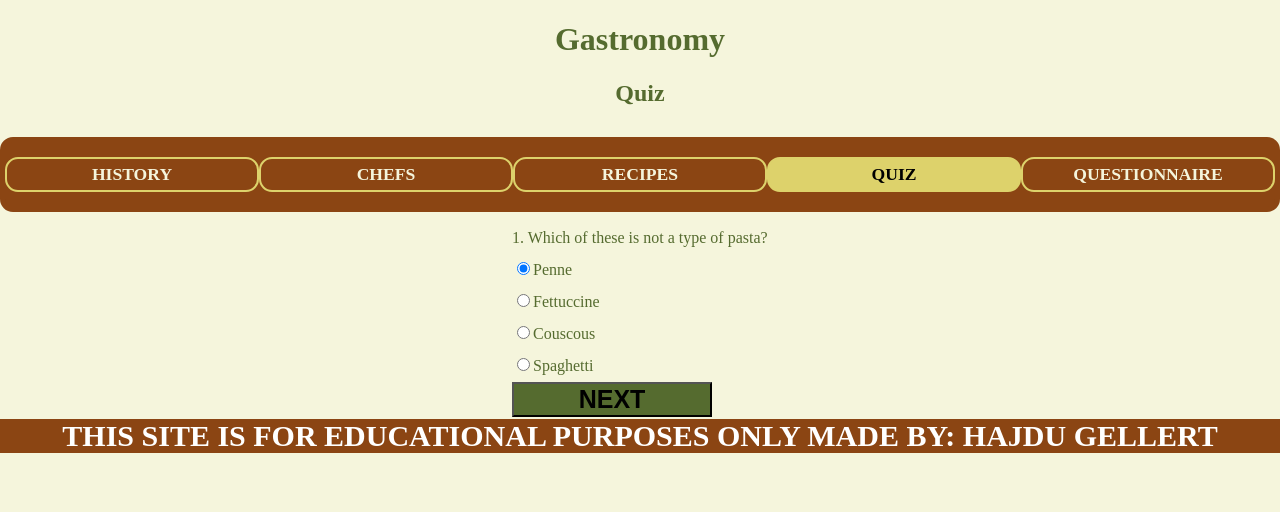
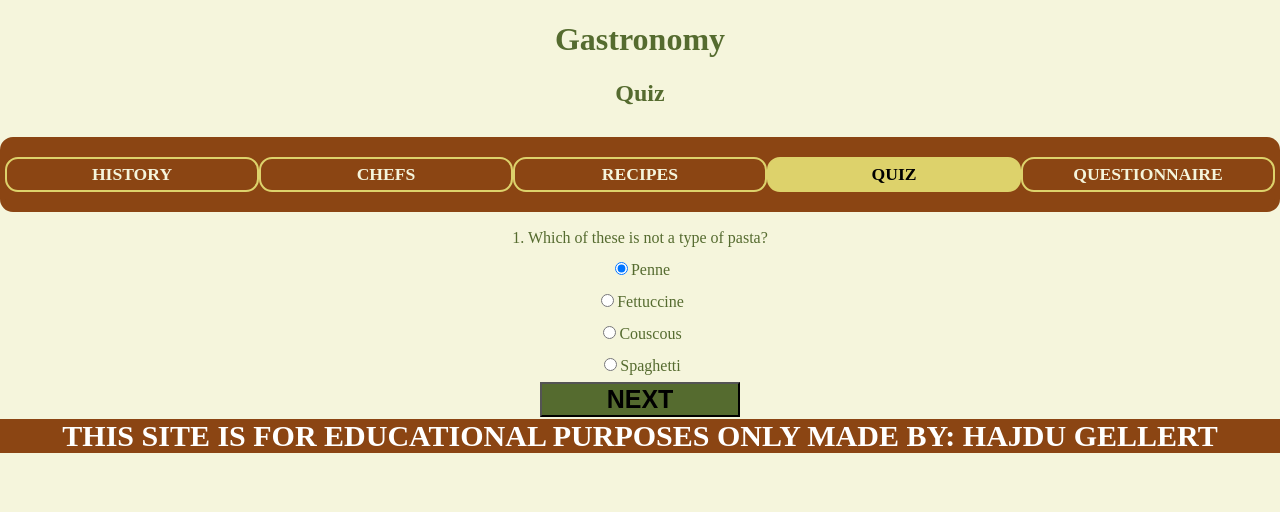
Before and after one commit to Hgellert12/webfejlesztes, a PHP site: page /quiz.html in a window 1280 px wide. Shown: the top 512 px of the page. Run offline with PHP 8.4, Linux system fonts and the light colour scheme; some web fonts are replaced.

Commit message:
vegso alakitas

```diff
--- a/oldal.css
+++ b/oldal.css
@@ -25,6 +25,7 @@ body {
     display: flex;
     flex-wrap: wrap;
     flex-direction: column;
+    flex-basis: 100%;
 }
 
 header {
@@ -46,6 +47,7 @@ nav {
     border-radius: 13px;
     margin-bottom: 20px;
     margin-top: 20px;
+
 }
 
 a.menu {
@@ -182,8 +184,7 @@ a.tetejere:link {
     text-transform: uppercase;
 }
 #pontquiz {
-    margin-left: 40%;
-    margin-right: 40%;
+    text-align: center;
 }
 
 #osszpontsz {
@@ -219,6 +220,7 @@ footer {
     text-align: center;
     font-weight: bold;
     flex-basis: 100%;
+
 }
 
 
```
